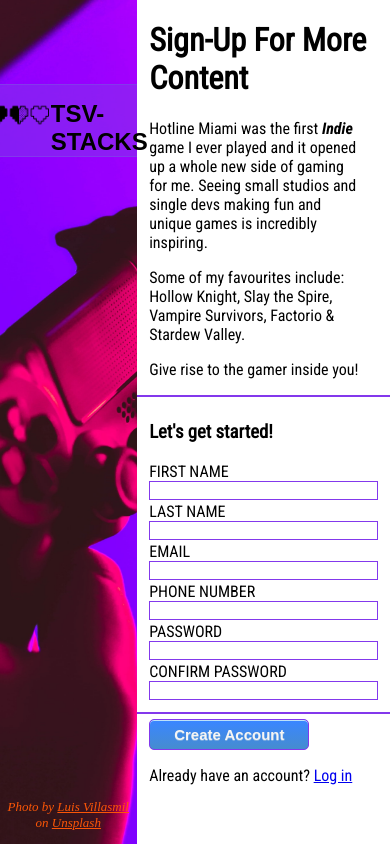
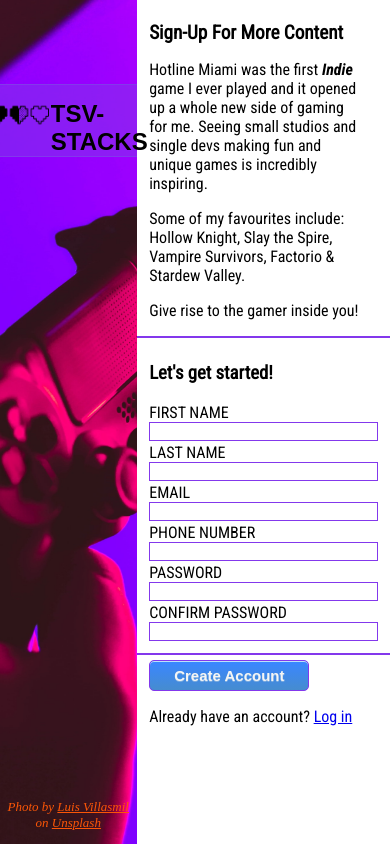
Before and after one commit to tsv-stacks/Project-Sign-Up-Form, a plain HTML site: page index.html in a window 390 px wide. Drawn offline with Linux system fonts and the light colour scheme; a web font is replaced by a local one.

Commit message:
better spacing

```diff
--- a/styles.css
+++ b/styles.css
@@ -88,6 +88,7 @@ h1 {
   width: 65vw;
   position: fixed;
   right: 0;
+  padding-top: 2rem;
 }
 
 #main-content p {
@@ -179,8 +180,20 @@ input:focus {
 }
 
 @media (max-width: 400px) {
+  #logo h3 {
+    font-size: 0.5rem;
+  }
+
   .parent {
     display: block;
+  }
+
+  #main-content {
+    padding-top: 0.5rem;
+  }
+
+  h1 {
+    font-size: larger;
   }
 }
 
```
